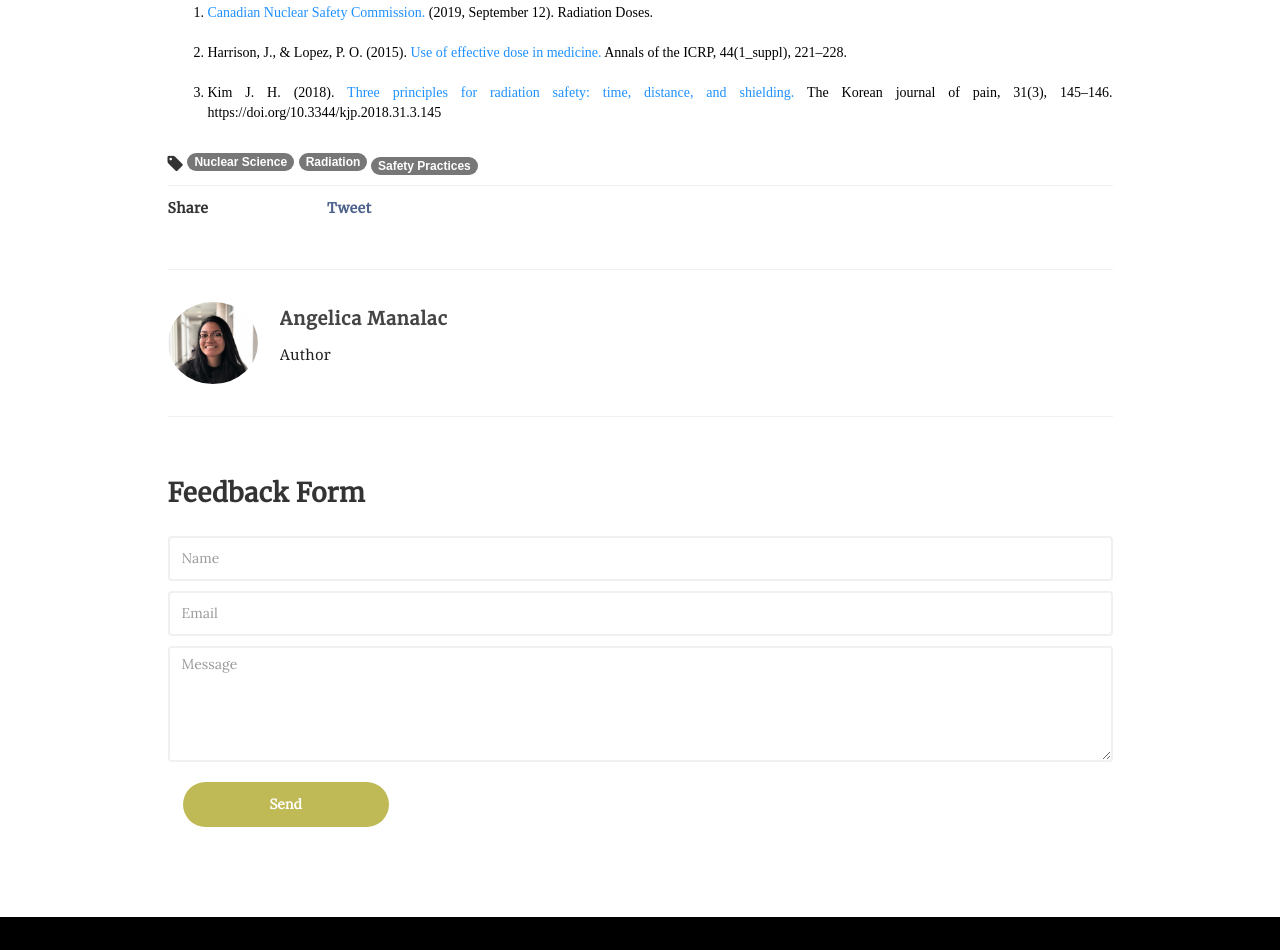
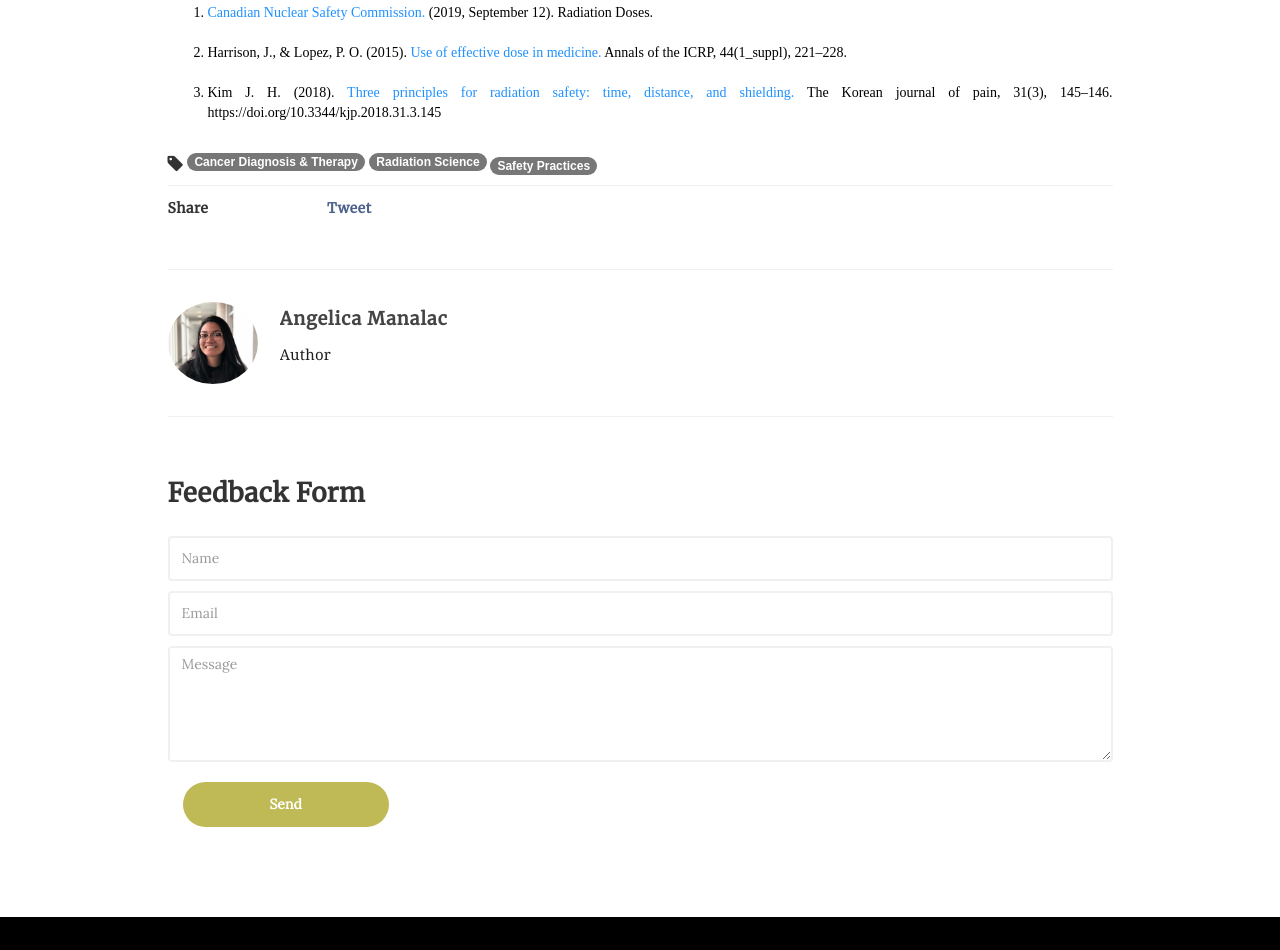
Before and after one commit to GradSchoolDigest/gradschooldigest, a website: page sources_of_radiation.html in a window 1280 px wide. Shown: the part 3123-4073 px from the top of the page. Drawn offline with nearby package versions, Linux system fonts and the light colour scheme; grey boxes are pictures that could not be loaded; a script that the page names is missing.

Commit message:
fixe tag

```diff
--- a/sources_of_radiation.html
+++ b/sources_of_radiation.html
@@ -258,8 +258,8 @@ function myFunctionFB(){
 						  </ol>
 
 							<div class="row-md-3 row-sm-3">
-								<i class="fa fa-tag" style="font-size:18px";> <a href = "gallery.html#gallery"><span class = "badge">Nuclear Science</span></a>
-								<a><span class = "badge">Radiation</span></a></i>
+								<i class="fa fa-tag" style="font-size:18px";> <a href = "gallery.html#gallery"><span class = "badge">Cancer Diagnosis & Therapy</span></a>
+								<a><span class = "badge">Radiation Science</span></a></i>
 								<a><span class = "badge">Safety Practices</span></a></i>
 								<div class="social-icon">
 									 <h5><span class="tab">Share</span>
```
